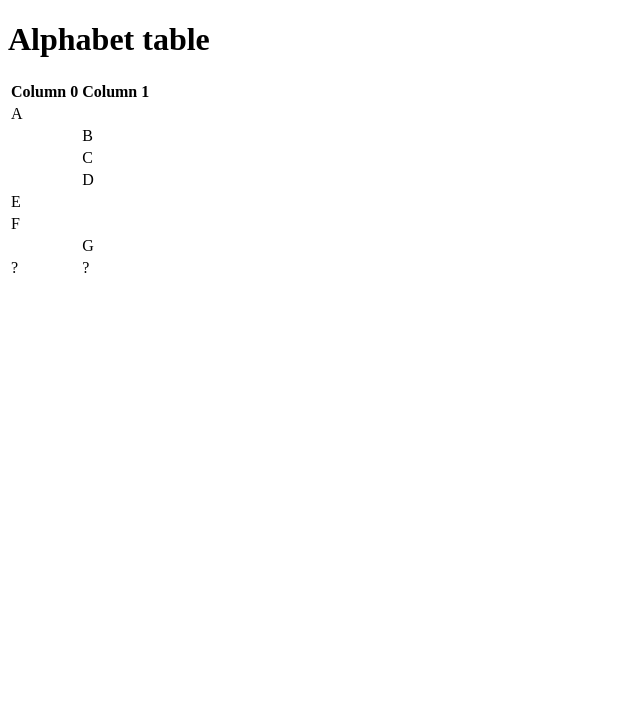
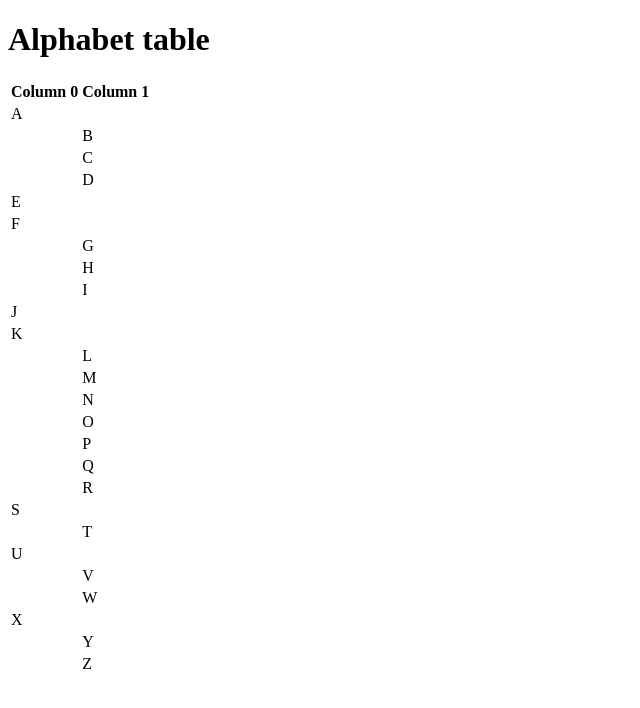
Before and after one commit to comp426-2022-spring/a00-bcoop2000, a website: page index.html in a window 1280 px wide. Shown: the whole page, without its empty margins (0-640 px from the left). Drawn offline with Linux system fonts and the light colour scheme.

Commit message:
Added all the letters to the page

```diff
--- a/index.html
+++ b/index.html
@@ -37,7 +37,61 @@
                                         <td></td><td>G</td>
                                     </tr>
                                     <tr>
-                                        <td>?</td><td>?</td>
+                                        <td></td><td>H</td>
+                                    </tr>
+                                    <tr>
+                                        <td></td><td>I</td>
+                                    </tr>
+                                    <tr>
+                                        <td>J</td><td></td>
+                                    </tr>
+                                    <tr>
+                                        <td>K</td><td></td>
+                                    </tr>
+                                    <tr>
+                                        <td></td><td>L</td>
+                                    </tr>
+                                    <tr>
+                                        <td></td><td>M</td>
+                                    </tr>
+                                    <tr>
+                                        <td></td><td>N</td>
+                                    </tr>
+                                    <tr>
+                                        <td></td><td>O</td>
+                                    </tr>
+                                    <tr>
+                                        <td></td><td>P</td>
+                                    </tr>
+                                    <tr>
+                                        <td></td><td>Q</td>
+                                    </tr>
+                                    <tr>
+                                        <td></td><td>R</td>
+                                    </tr>
+                                    <tr>
+                                        <td>S</td><td></td>
+                                    </tr>
+                                    <tr>
+                                        <td></td><td>T</td>
+                                    </tr>
+                                    <tr>
+                                        <td>U</td><td></td>
+                                    </tr>
+                                    <tr>
+                                        <td></td><td>V</td>
+                                    </tr>
+                                    <tr>
+                                        <td></td><td>W</td>
+                                    </tr>
+                                    <tr>
+                                        <td>X</td><td></td>
+                                    </tr>
+                                    <tr>
+                                        <td></td><td>Y</td>
+                                    </tr>
+                                    <tr>
+                                        <td></td><td>Z</td>
                                     </tr>
                             </tbody>
             </table>
--- a/package.json
+++ b/package.json
@@ -15,5 +15,8 @@
   "bugs": {
     "url": "https://github.com/comp426-2022-spring/a00-bcoop2000/issues"
   },
-  "homepage": "https://github.com/comp426-2022-spring/a00-bcoop2000#readme"
+  "homepage": "https://github.com/comp426-2022-spring/a00-bcoop2000#readme",
+  "dependencies": {
+    "browser-sync": "^2.27.7"
+  }
 }
```
Also changed, not shown: 1 other file.
